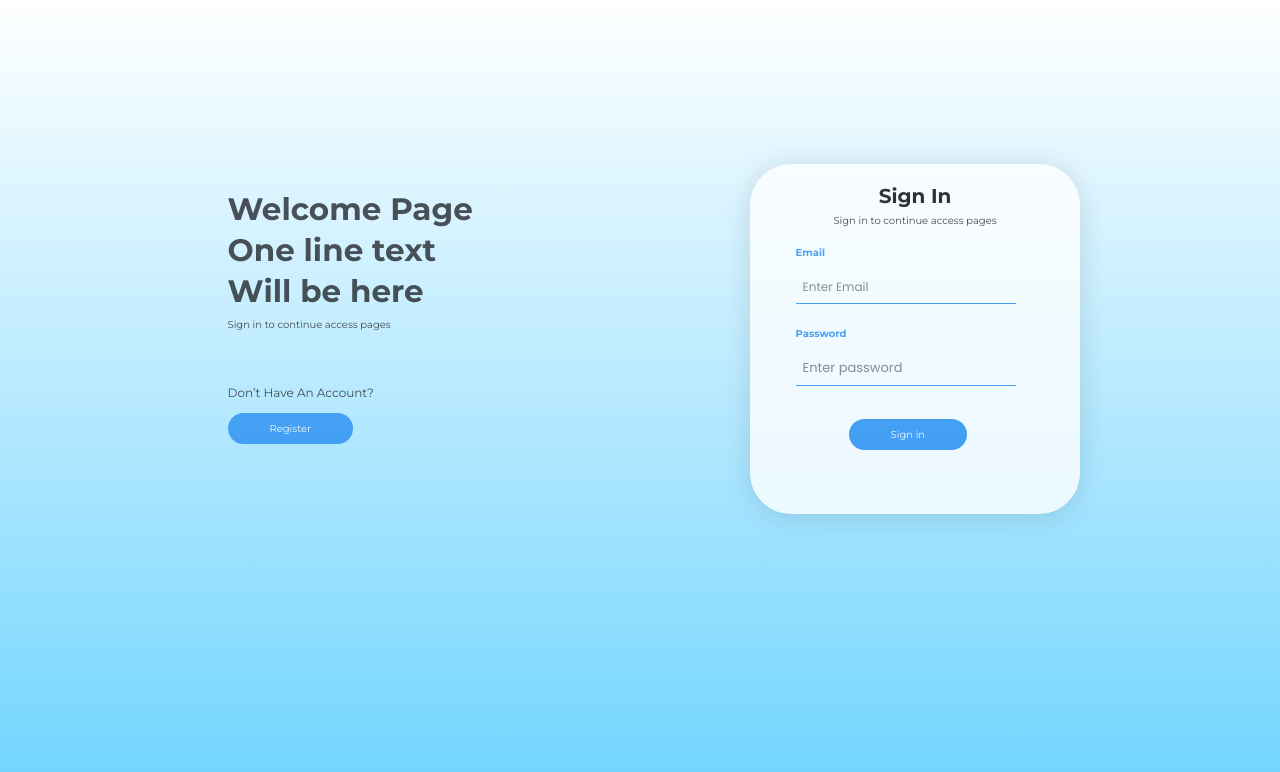
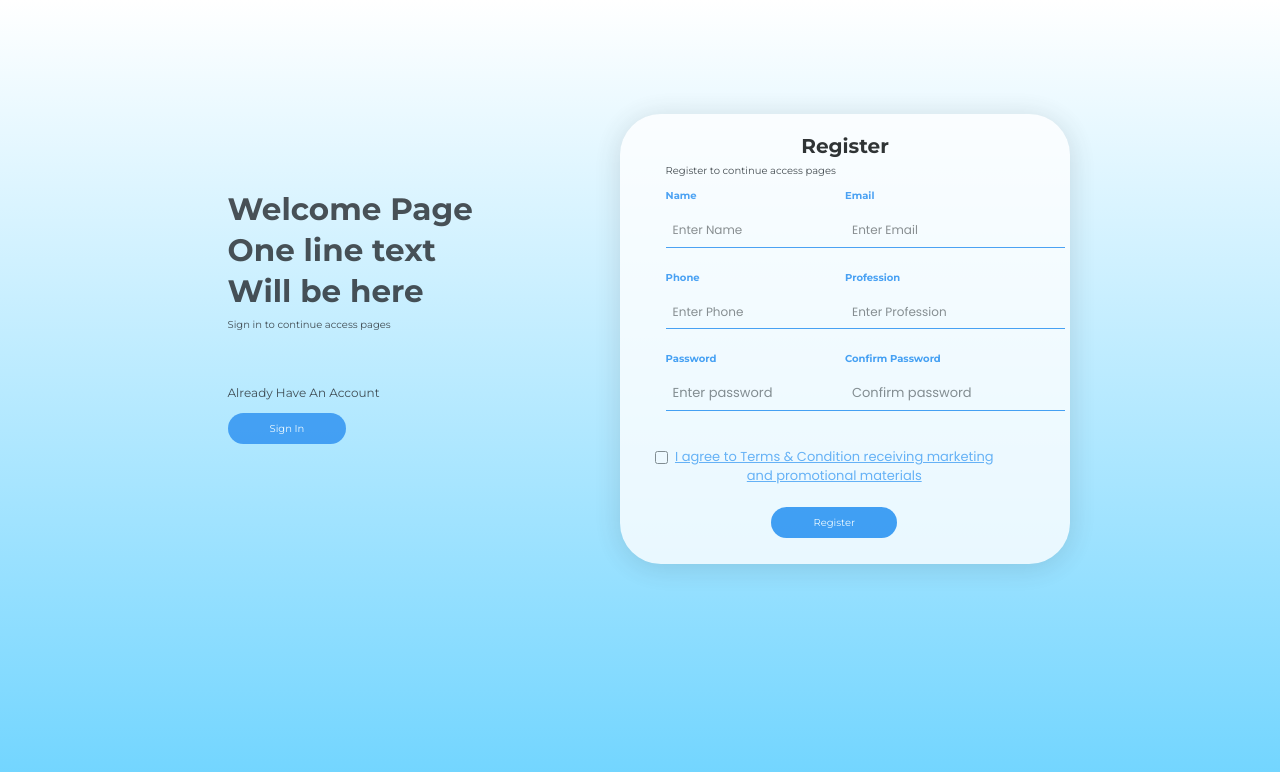
Before and after one commit to rahul-k-g/Survey-Form-Project, a React (Create React App) app in the folder frontend/: page /register in a window 1280 px wide. Shown: the top 772 px of the page. Built offline with nearby package versions, Linux system fonts and the light colour scheme.

Commit message:
Sign In and Register Page all functionility done with authentication

```diff
--- a/frontend/package.json
+++ b/frontend/package.json
@@ -10,6 +10,7 @@
     "bootstrap": "^5.2.3",
     "react": "^18.2.0",
     "react-dom": "^18.2.0",
+    "react-router-dom": "^6.8.2",
     "react-scripts": "5.0.1",
     "web-vitals": "^2.1.4"
   },
--- a/frontend/src/App.js
+++ b/frontend/src/App.js
@@ -1,13 +1,21 @@
 // import Header from "./components/Header/header"
 import Register from "./components/Register/Register";
 import SignIn from "./components/Sign/SignIn";
-
+import { BrowserRouter, Route, Routes } from "react-router-dom"
 function App() {
   return (
-    <div className="App">
-     {/* <Register/> */}
-     <SignIn/>
-    </div>
+
+    <>
+    <BrowserRouter>
+      <Routes>
+        <Route path="/register" element={<Register />}></Route>
+        <Route path="/" element={<SignIn />}></Route>
+        {/* <Route path="/landing" element={<LandingPage />}></Route> */}
+        <Route path="*" element={<h1>404</h1>}></Route>
+      </Routes>
+    </BrowserRouter>
+  </>
+
   );
 }
 
--- a/frontend/src/components/Register/Register.css
+++ b/frontend/src/components/Register/Register.css
@@ -1,98 +1,125 @@
 html {
-
   min-height: 100%;
-}body
-{
-    background: transparent linear-gradient(0deg, #6ED4FF 0%, #FFFFFF 100%) 0% 0% no-repeat padding-box;
+}
+body {
+  background: transparent linear-gradient(0deg, #6ed4ff 0%, #ffffff 100%) 0% 0%
+    no-repeat padding-box;
   border-radius: 43px;
   opacity: 0.79;
-  font-family: 'Poppins', sans-serif;
-}section.register-form {
+  font-family: "Poppins", sans-serif;
+}
+section.register-form {
   margin-top: 5%;
   position: relative;
-}.text {
+}
+.text {
   margin-top: 11%;
 }
 .text h1 {
   font-weight: 700;
   padding-right: 24%;
-  font-family: 'Montserrat', sans-serif;
+  font-family: "Montserrat", sans-serif;
   font-size: 31px;
   line-height: 41px;
-}input[type=text]::placeholder {
+}
+input[type="text"]::placeholder {
   font-size: 12px;
 }
 h2 {
   text-align: center;
   font-weight: 700;
   color: #000;
-  font-family: 'Montserrat', sans-serif;
-}p {
-  font-family: 'Montserrat', sans-serif;
-}.form p {
+  font-family: "Montserrat", sans-serif;
+}
+p {
+  font-family: "Montserrat", sans-serif;
+}
+.form p {
   text-align: center;
   margin-bottom: 7%;
-}.text span {
+}
+.text span {
   margin-top: 42px;
   position: relative;
   float: left;
-  font-family: 'Montserrat', sans-serif;
+  font-family: "Montserrat", sans-serif;
   font-size: 12px;
   width: 100%;
-}button {
-  background: #278DF1 0% 0% no-repeat padding-box;
+}
+button {
+  background: #278df1 0% 0% no-repeat padding-box;
   border-radius: 28px;
   border: none;
   padding: 8px 42px;
   color: #fff;
-  font-family: 'Montserrat', sans-serif;
+  font-family: "Montserrat", sans-serif;
   margin-top: 11px;
-}.form {
-  background: #FFFFFF 0% 0% no-repeat padding-box;
+}
+.registerform {
+  background: #ffffff 0% 0% no-repeat padding-box;
   box-shadow: 0px 3px 30px #00000029;
   border-radius: 41px;
   padding: 20px 4%;
+  top: 50px;
+  left: 20px;
+  width: 450px;
+  height: 450px;
+}
 
-}input[type=text], input[type=password] {
+input[type="text"],
+input[type="password"] {
   width: 100%;
   padding: 7px;
   margin: 5px 0 22px 0;
   display: inline-block;
   border: none;
   background: none;
-  border-bottom: 1px solid #278DF1;
+  border-bottom: 1px solid #278df1;
 }
-input[type=text]:focus, input[type=password]:focus {
-background-color: #ddd;
-outline: none;
+input[type="text"]:focus,
+input[type="password"]:focus {
+  background-color: #ddd;
+  outline: none;
 }
 
 hr {
-border: 1px solid #f1f1f1;
-margin-bottom: 25px;
+  border: 1px solid #f1f1f1;
+  margin-bottom: 25px;
 }
 .form-reg {
   padding-right: 6%;
   float: left;
   width: 50%;
-}label {
+}
+label {
   display: inline-block;
   max-width: 100%;
   margin-bottom: 5px;
-  color: #278DF1;
+  color: #278df1;
   font-weight: 400;
   font-size: 10px;
-  font-family: 'Montserrat', sans-serif;
+  font-family: "Montserrat", sans-serif;
 }
 .form-reg.checkbox {
   width: 100%;
-}.form-reg.checkbox {
+}
+.form-reg.checkbox {
   text-decoration: underline;
   text-align: center;
-  color: #53A4F4;
-  margin-top: 4%;    font-size: 13px;
-}.form-reg.button {
+  color: #53a4f4;
+  margin-top: 4%;
+  font-size: 13px;
+}
+.form-reg.button {
   width: 100%;
   display: flex;
   justify-content: center;
+  align-items: center;
 }
+.form-reg.errorContianer {
+  width: 100%;
+  display: flex;
+  justify-content: center;
+  align-items: center;
+  border:1px solid black;
+}
--- a/frontend/src/components/Register/Register.js
+++ b/frontend/src/components/Register/Register.js
@@ -1,37 +1,264 @@
-import './Register.css';
+/* eslint-disable default-case */
+import "./Register.css";
+import React, { useState } from "react";
+import { useNavigate } from "react-router-dom";
+import { Link } from "react-router-dom";
 
 function Register() {
+  const navigate = useNavigate();
+  const [username, setusername] = useState("");
+  const [phone, setphone] = useState("");
+  const [profession, setprofession] = useState("");
+  const [email, setemail] = useState("");
+  const [password, setpassword] = useState("");
+  const [cpass, setcpass] = useState("");
+  const [response, setResponse] = useState([]);
+  const [error, setError] = useState({
+    email: { isValid: true, message: "" },
+    password: { isValid: true, message: "" },
+    cpass: { isValid: true, message: "" },
+  });
+
+  const HandleSignup = async (event) => {
+    event.preventDefault();
+    setemail("");
+    setpassword("");
+    setcpass("");
+    setusername("");
+    setphone("");
+    setprofession("");
+
+    const resp = await fetch("http://localhost:5000/api/register", {
+      method: "POST",
+      headers: {
+        "Content-Type": "application/json",
+        Accept: "application/json",
+      },
+      body: JSON.stringify({
+        username,
+        email,
+        password,
+        phone,
+        profession,
+        cpass,
+      }),
+    });
+    console.log(data.data);
+    const data = await resp.json();
+    setResponse(data);
+    if (data.data) {
+      navigate("/");
+    }
+  };
+
+  const checkErrors = (type) => {
+    switch (type) {
+      case "email":
+        if (!/^[A-Z0-9._%+-]+@[A-Z0-9.-]+\.[A-Z]{2,4}$/i.test(email)) {
+          setError({
+            ...error,
+            email: {
+              isValid: false,
+              message: "Please enter proper email address",
+            },
+          });
+        } else {
+          setError({ ...error, email: { isValid: true, message: "" } });
+        }
+        break;
+      case "password":
+        if ((password.length < 6) & (password.length !== 0)) {
+          setError({
+            ...error,
+            password: {
+              isValid: false,
+              message: "Password should have minimum length of 6",
+            },
+          });
+        } else {
+          setError({ ...error, password: { isValid: true, message: "" } });
+        }
+        break;
+      case "cpass":
+        if (password !== cpass) {
+          setError({
+            ...error,
+            cpass: {
+              isValid: false,
+              message: "Password and confirm Password doesn't match",
+            },
+          });
+        } else {
+          setError({ ...error, cpass: { isValid: false, message: "" } });
+        }
+        break;
+    }
+    console.log(error.email.message.length);
+  };
+
+  const isSubmitValid = email.length && password.length && cpass.length;
   return (
-
     <section className="register-form">
       <div className="container">
         <div className="row">
-    <div className="col-sm-4 text"><h1>Welcome Page One line text Will be here</h1>
+          <div className="col-sm-4 text">
+            <h1>Welcome Page One line text Will be here</h1>
             <p>Sign in to continue access pages</p>
             <span>Already Have An Account</span>
+            <Link to='/'>
               <button>Sign In</button>
+            </Link>
           </div>
-    <div className="col-sm-8 form">
+          <div className="col-sm-8 registerform">
             <h2>Register</h2>
             <p>Register to continue access pages</p>
-   <div className="form-reg"> <label  htmlFor="name"><b>Name</b></label>
-    <input type="text" placeholder="Enter Name" name="name" id="name" required /></div>
-   <div className="form-reg">  <label htmlFor="email"><b>Email</b></label>
-    <input type="text" placeholder="Enter Email" name="email" id="email" required /></div>
-     <div className="form-reg"> <label htmlFor="phone"><b>Phone</b></label>
-    <input type="text" placeholder="Enter Phone" name="phone" id="phone" required /></div>
-    <div className="form-reg"> <label htmlFor="prof"><b>Profession</b></label>
-    <input type="text" placeholder="Enter Profession" name="prof" id="prof" required /></div>
-   <div className="form-reg">   <label htmlFor="pass"><b>Password</b></label>
-    <input type="password" placeholder="Enter password" name="pass" id="pass" required /></div>
-   <div className="form-reg">  <label htmlFor="cpass"><b>Confirm Password</b></label>
-    <input type="password" placeholder="Confirm password" name="cpass" id="cpass" required /></div>
-   <div className="form-reg checkbox">  <input type="checkbox" />I agree to Terms & Condition receiving marketing and promotional materials</div>
-   <div className="form-reg button"> <button type="submit" className="registerbtn">Register</button></div>
+            <div className="form-reg">
+              {" "}
+              <label htmlFor="name">
+                <b>Name</b>
+              </label>
+              <input
+                type="text"
+                placeholder="Enter Name"
+                name="name"
+                id="name"
+                required
+                onChange={(e) => setusername(e.target.value)}
+                value={username}
+              />
             </div>
-    </div></div>
+            <div className="form-reg">
+              {" "}
+              <label htmlFor="email">
+                <b>Email</b>
+              </label>
+              <input
+                type="text"
+                placeholder="Enter Email"
+                name="email"
+                id="email"
+                required
+                onChange={(e) => setemail(e.target.value)}
+                onBlur={(event) => {
+                  checkErrors("email");
+                }}
+                value={email}
+              />
+            </div>
+
+            <div className="form-reg">
+              {" "}
+              <label htmlFor="phone">
+                <b>Phone</b>
+              </label>
+              <input
+                type="text"
+                placeholder="Enter Phone"
+                name="phone"
+                id="phone"
+                required
+                onChange={(e) => setphone(e.target.value)}
+                value={phone}
+              />
+            </div>
+            <div className="form-reg">
+              {" "}
+              <label htmlFor="prof">
+                <b>Profession</b>
+              </label>
+              <input
+                type="text"
+                placeholder="Enter Profession"
+                name="prof"
+                id="prof"
+                required
+                onChange={(e) => setprofession(e.target.value)}
+                value={profession}
+              />
+            </div>
+            <div className="form-reg">
+              {" "}
+              <label htmlFor="pass">
+                <b>Password</b>
+              </label>
+              <input
+                type="password"
+                placeholder="Enter password"
+                name="pass"
+                id="pass"
+                required
+                onChange={(e) => setpassword(e.target.value)}
+                onBlur={(event) => {
+                  checkErrors("password");
+                }}
+                value={password}
+              />
+            </div>
+
+            <div className="form-reg">
+              {" "}
+              <label htmlFor="cpass">
+                <b>Confirm Password</b>
+              </label>
+              <input
+                type="password"
+                placeholder="Confirm password"
+                name="cpass"
+                id="cpass"
+                required
+                onChange={(e) => setcpass(e.target.value)}
+                onBlur={(event) => {
+                  checkErrors("cpass");
+                }}
+                value={cpass}
+              />
+            </div>
+            <div className="form-reg checkbox">
+              {" "}
+              <input type="checkbox" />I agree to Terms & Condition receiving
+              marketing and promotional materials
+            </div>
+            <div className="form-reg button">
+              {" "}
+              <button
+                type="submit"
+                className="registerbtn"
+                onClick={HandleSignup}
+                disabled={
+                  isSubmitValid === 0 ||
+                  error.email.message.length !== 0 ||
+                  error.password.message.length !== 0 ||
+                  error.cpass.message.length !== 0 ||
+                  password !== cpass
+                    ? true
+                    : false
+                }
+              >
+                Register
+              </button>
+              <div className="errorContianer">
+                <div id="mess">
+                  {!error.email.isValid ? (
+                    <div style={{ color: "red" }}>{error.email.message}</div>
+                  ) : null}
+                </div>
+                <div id="mess2">
+                  {" "}
+                  {!error.password.isValid ? (
+                    <div style={{ color: "red" }}>{error.password.message}</div>
+                  ) : null}
+                </div>
+                <div id="mess1">
+                  {!error.cpass.isValid ? (
+                    <div style={{ color: "red" }}>{error.cpass.message}</div>
+                  ) : null}
+                </div>
+              </div>
+            </div>
+          </div>
+        </div>
+      </div>
     </section>
-
   );
 }
 
--- a/frontend/src/components/Sign/SignIn.js
+++ b/frontend/src/components/Sign/SignIn.js
@@ -1,6 +1,40 @@
 import "./SignIn.css";
+import React, { useState } from "react";
+import { Link } from "react-router-dom";
+// import { useNavigate } from "react-router-dom";
 
 const SignIn = () => {
+  // const navigate = useNavigate();
+  const [email, setemail] = useState("");
+  const [password, setpassword] = useState("");
+  const [response, setResponse] = useState([]);
+
+  const HandleLogin = async () => {
+    const resp = await fetch("http://localhost:5000/api/login", {
+      method: "POST",
+      headers: {
+        "Content-Type": "application/json",
+        Accept: "application/json",
+      },
+      body: JSON.stringify({
+        email,
+        password,
+      }),
+    });
+    const data = await resp.json();
+    console.log(data);
+    // if (data.token) {
+    //     localStorage.setItem("jwt", data.token)
+    //     localStorage.setItem("user", JSON.stringify(data.user))
+    //     // window.location.href = '/landing'
+    //     navigate('/landing');
+    // }
+    setResponse(data);
+    console.log(response.message === "Login Successful");
+    console.log(JSON.stringify(response) === "Login Successful");
+    console.log(response.token);
+  };
+
   return (
     <section className="register-form">
       <div className="container">
@@ -9,7 +43,9 @@ const SignIn = () => {
             <h1>Welcome Page One line text Will be here</h1>
             <p>Sign in to continue access pages</p>
             <span>Don’t Have An Account?</span>
+            <Link to='/register'>
             <button>Register</button>
+            </Link>
           </div>
 
           <div className="col-sm-8 form">
@@ -27,6 +63,7 @@ const SignIn = () => {
                   name="email"
                   id="email"
                   required
+                  onChange={(e) => setemail(e.target.value)}
                 />
               </div>
 
@@ -41,14 +78,24 @@ const SignIn = () => {
                   name="pass"
                   id="pass"
                   required
+                  onChange={(e) => setpassword(e.target.value)}
                 />
               </div>
             </div>
             <div className="form-reg button">
               {" "}
-              <button type="submit" className="registerbtn">
+              <button
+                onClick={HandleLogin}
+                type="submit"
+                className="registerbtn"
+              >
                 Sign in
               </button>
+            </div>
+            <div id="mess">
+              {response.message ? (
+                <div style={{ color: "red" }}>{response.message}</div>
+              ) : null}
             </div>
           </div>
         </div>
```
Also changed, not shown: 1 other file (tests, documents, lock files or other folders). Lines whose indentation alone changed are shown as unchanged.
